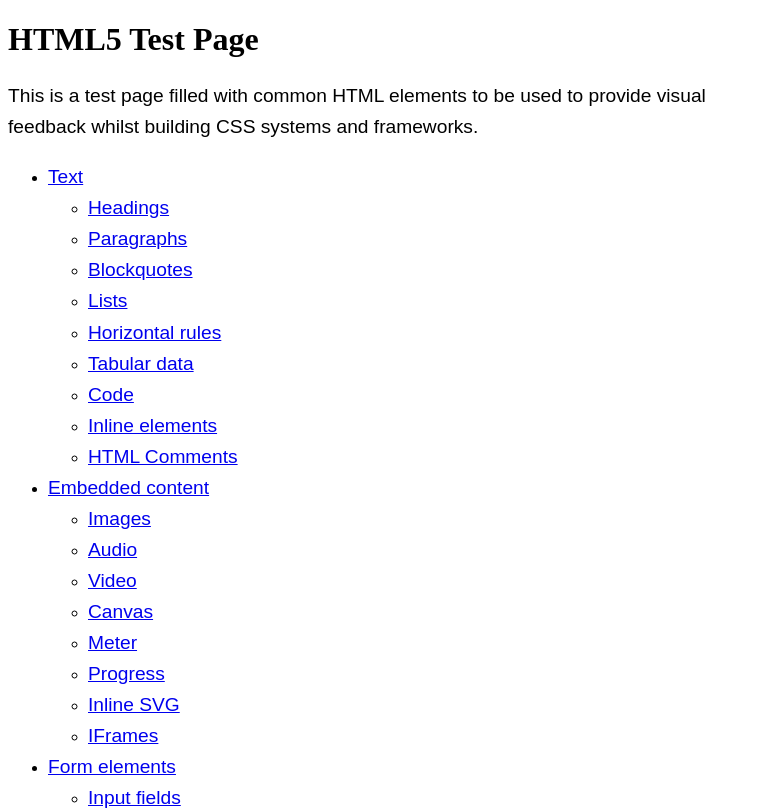
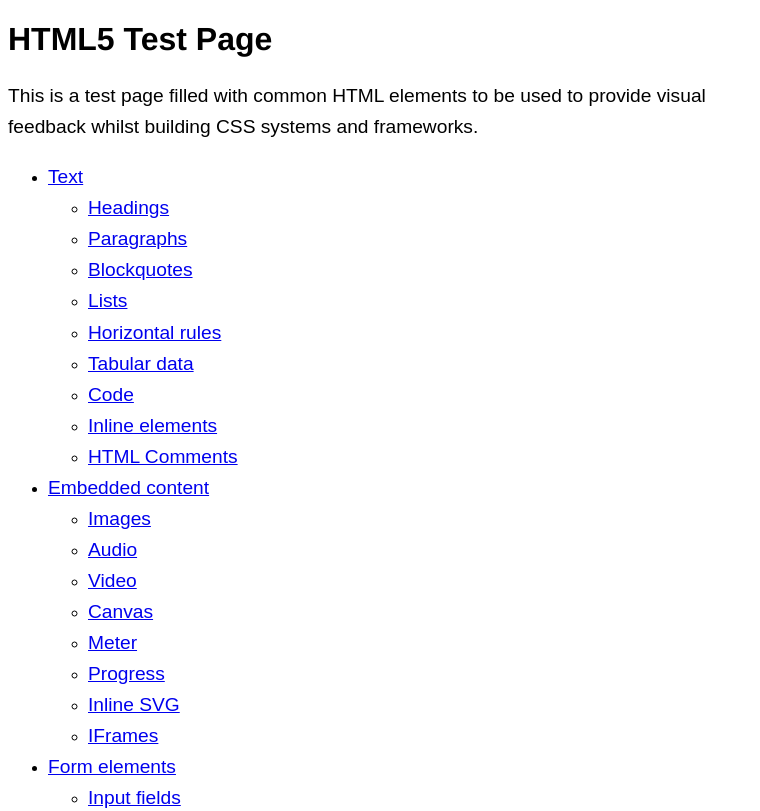
Before and after one commit to crislin2046/goldenfont.css, a plain HTML site: page index.html in a window 1280 px wide. Shown: the top 811 px of the page, without its empty margins (0-760 px from the left). Drawn offline with Linux system fonts and the light colour scheme.

Commit message:
Update goldenfont.css

```diff
--- a/goldenfont.css
+++ b/goldenfont.css
@@ -1,4 +1,8 @@
 /* Perfect typographic CSS */
+
+body {
+  font-family: Helvetica;
+}
 
 p, a, span, input, button, label, legend, select, option, textarea {
   font: 1.2em/1.618em sans-serif;
```
